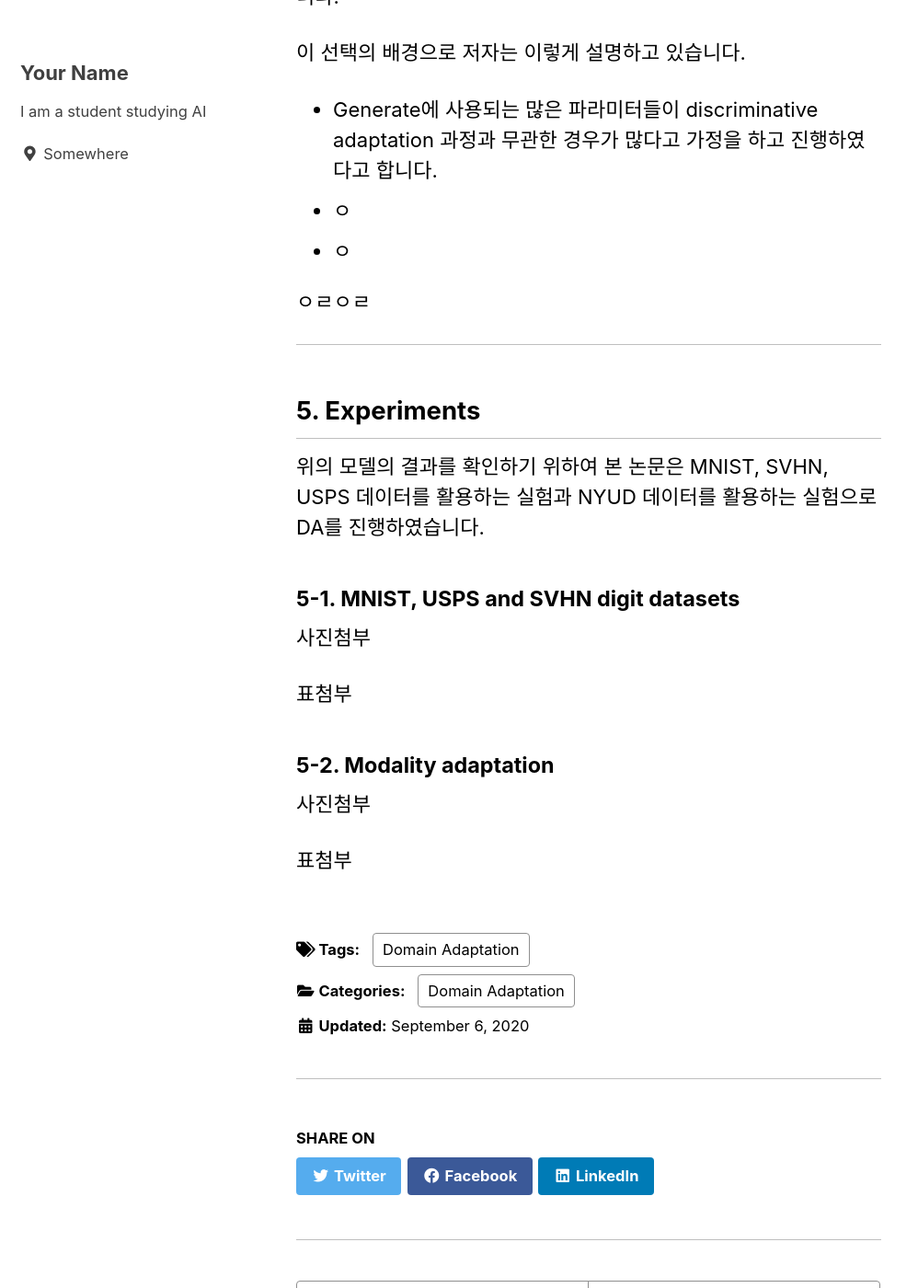
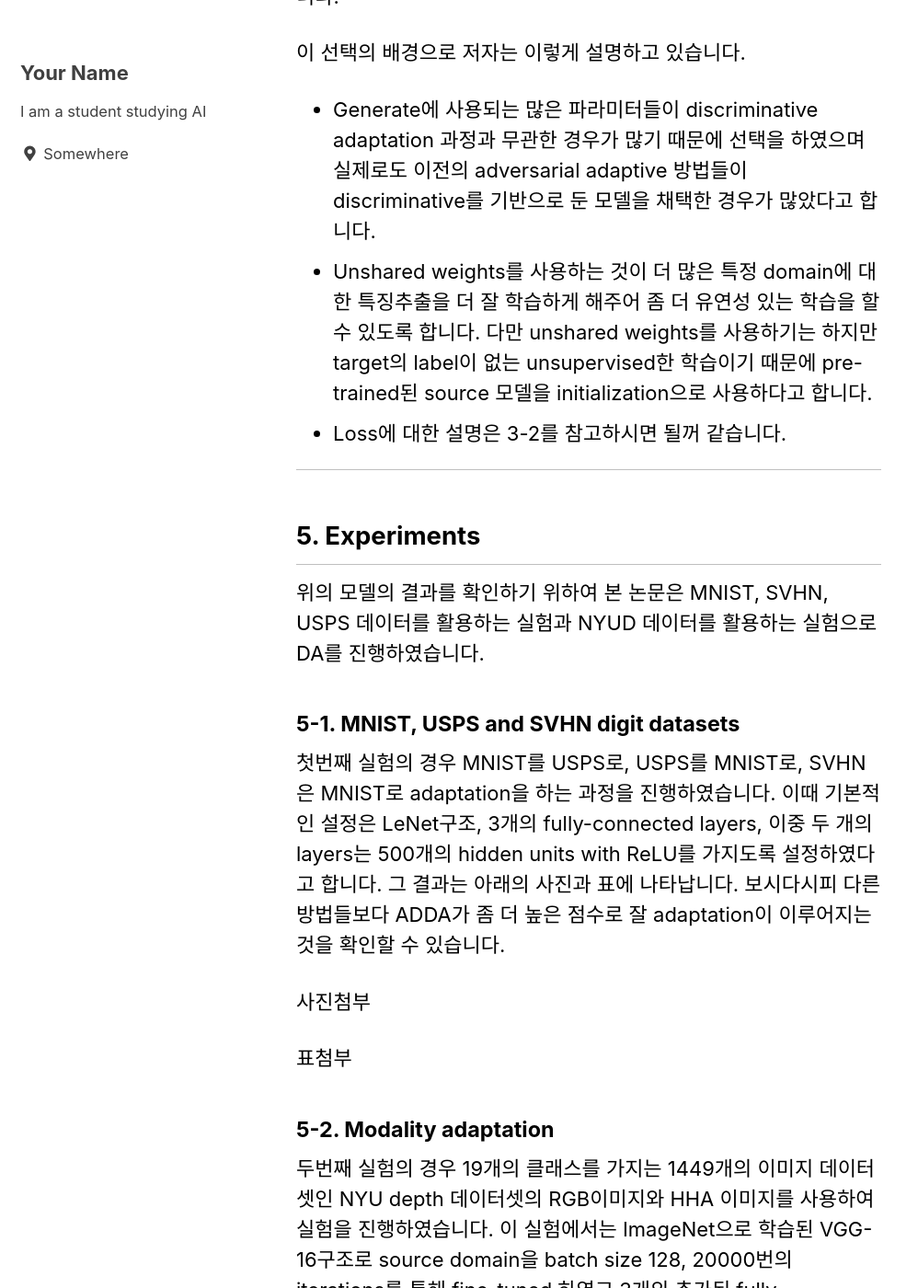
Before and after one commit to hhyunn2/hhyunn2.github.io, a Jekyll site: the page built from _posts/2020-09-06-ADDA.md, in a window 1280 px wide and 1400 px high, scrolled down 4627 px. Shown: the whole window at 92% size, without its empty margins (0-998 px from the left). Built offline with Jekyll 4.4.1, drawn with Linux system fonts in a browser that asks for light colours; cached includes are drawn as plain includes; formulas are drawn with MathJax 3; some of the changed text lies outside the part shown.

Commit message:
blog start

````diff
--- a/_posts/2020-09-06-ADDA.md
+++ b/_posts/2020-09-06-ADDA.md
@@ -75,10 +75,6 @@ $M_s$와 $M_t$의 최적화의 경우 제한된 adversarial objective에 의해
 
 수식첨부
 
-
-
-
-
 ```markdown
 <figure>
 	<img src="{{ '/assets/img/object_detection_first/fig2_classification_example.PNG' | prepend: site.baseurl }}" alt="">
@@ -122,11 +118,9 @@ $M_t$의 parametrization을 결정하게 된다면 adversarial loss를 도입하
 
 이 선택의 배경으로 저자는 이렇게 설명하고 있습니다.
 
-- Generate에 사용되는 많은 파라미터들이 discriminative adaptation 과정과 무관한 경우가 많다고 가정을 하고 진행하였다고 합니다.
-- ㅇ
-- ㅇ
-
-ㅇㄹㅇㄹ
+- Generate에 사용되는 많은 파라미터들이 discriminative adaptation 과정과 무관한 경우가 많기 때문에 선택을 하였으며 실제로도 이전의 adversarial adaptive 방법들이 discriminative를 기반으로 둔 모델을 채택한 경우가 많았다고 합니다.
+- Unshared weights를 사용하는 것이 더 많은 특정 domain에 대한 특징추출을 더 잘 학습하게 해주어 좀 더 유연성 있는 학습을 할 수 있도록 합니다. 다만 unshared weights를 사용하기는 하지만 target의 label이 없는 unsupervised한 학습이기 때문에 pre-trained된 source 모델을 initialization으로 사용하다고 합니다.
+- Loss에 대한 설명은 3-2를 참고하시면 될꺼 같습니다.
 
 
 
@@ -138,12 +132,16 @@ $M_t$의 parametrization을 결정하게 된다면 adversarial loss를 도입하
 
 #### 5-1. MNIST, USPS and SVHN digit datasets
 
+첫번째 실험의 경우 MNIST를 USPS로, USPS를 MNIST로, SVHN은 MNIST로 adaptation을 하는 과정을 진행하였습니다. 이때 기본적인 설정은 LeNet구조, 3개의 fully-connected layers, 이중 두 개의 layers는 500개의 hidden units with ReLU를 가지도록 설정하였다고 합니다. 그 결과는 아래의 사진과 표에 나타납니다. 보시다시피 다른 방법들보다 ADDA가 좀 더 높은 점수로 잘 adaptation이 이루어지는것을 확인할 수 있습니다.
+
 사진첨부
 
 표첨부
 
 #### 5-2. Modality adaptation
 
+두번째 실험의 경우 19개의 클래스를 가지는 1449개의 이미지 데이터셋인 NYU depth 데이터셋의 RGB이미지와 HHA 이미지를 사용하여 실험을 진행하였습니다. 이 실험에서는 ImageNet으로 학습된 VGG-16구조로 source domain을 batch size 128, 20000번의 iterations를 통해 fine-tuned 하였고 3개의 추가된 fully-connected layers를 통하여 discriminate하는 과정을 거쳤습니다. 그 결과값들은 아래의 사진, 표와 같습니다. 그 결과 classification의 정확도가 대체적으로 높아짐을 확인할 수 있었습니다. 물론 모든 class에 대해서 정확도가 높아진 것은 아닙니다. 다만 전반적으로 모든 class들에 대해서 정확도가 높아졌다고 밝히고 있습니다.
+
 사진첨부
 
 표첨부
````
Also changed, not shown: other parts of _posts/2020-09-06-ADDA.md (+1 -1 lines), assets/images/adda/architecture1.png (added), assets/images/adda/architecture2.png (added), assets/images/adda/architecture3.png (added), assets/images/adda/result1.png (added), assets/images/adda/result2.png (added), assets/images/adda/result3.png (added).
